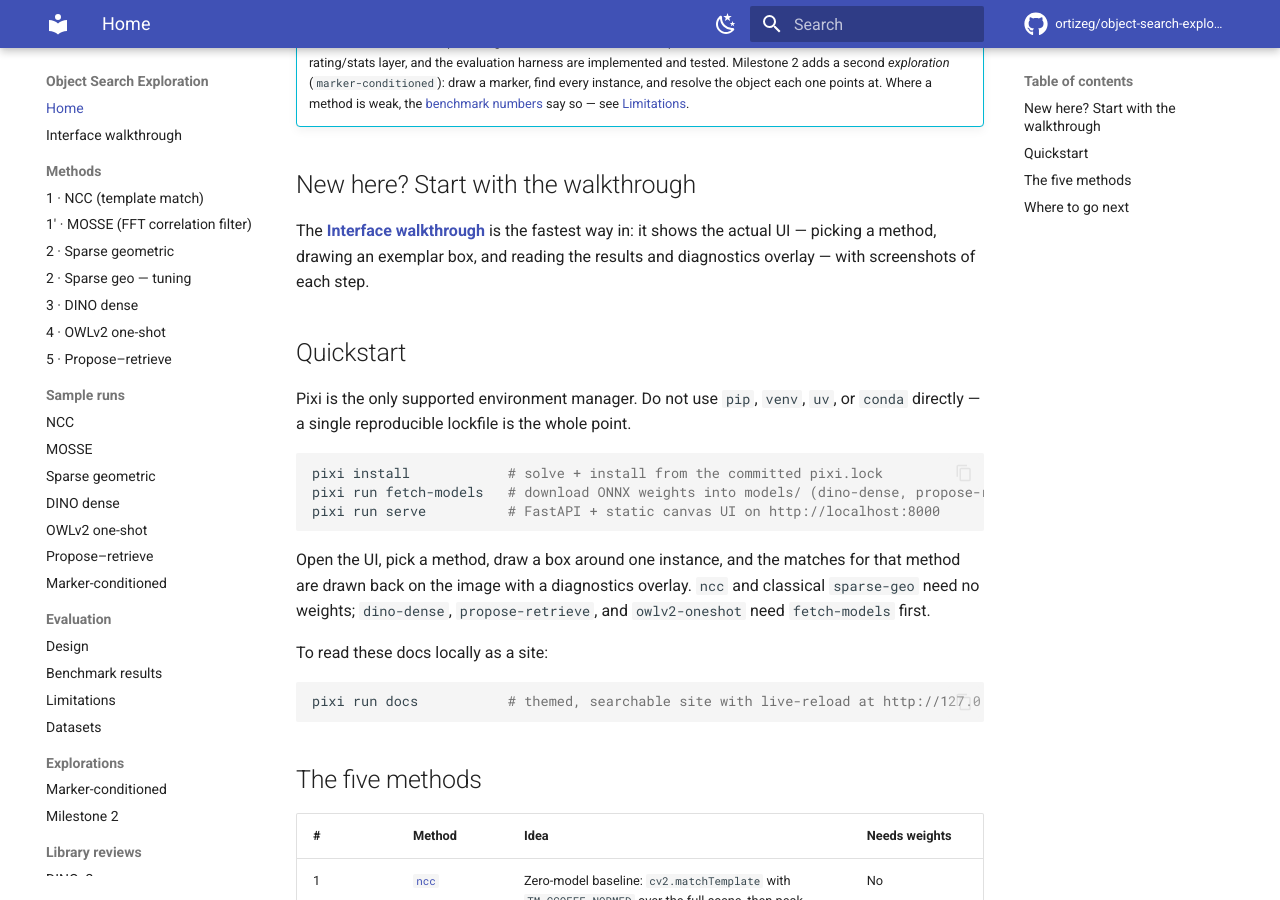
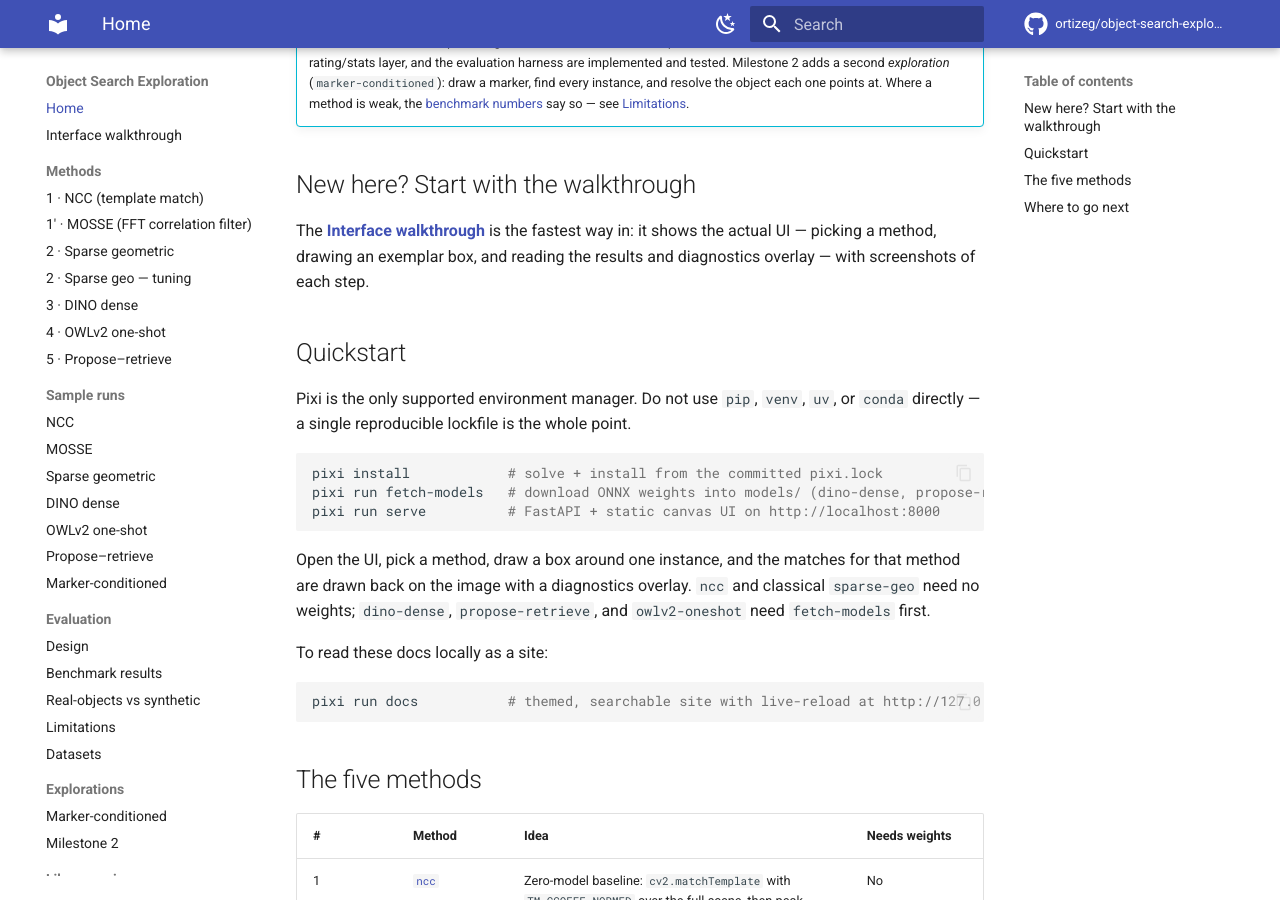
Before and after one commit to ortizeg/object-search-exploration, an MkDocs documentation site: the page built from docs/index.md, in a window 1280 px wide and 900 px high, scrolled down 464 px. Built offline with MkDocs 1.6.1 and Material for MkDocs 9.7.7, drawn with Linux system fonts in a browser that asks for light colours; comment, search, counter and statistics services are not loaded.

Commit message:
docs(nav): wire real-objects findings + owlv2 remediation doc into mkdocs nav
PR #49 shipped real-objects-findings.md and owlv2-oneshot-real-objects-improvement.md
but never added them to mkdocs.yml, so they built as orphan pages -- reachable only
by direct link, not from the site sidebar.

Co-Authored-By: Claude Opus 4.8 (1M context) <noreply@anthropic.com>

```diff
--- a/mkdocs.yml
+++ b/mkdocs.yml
@@ -92,6 +92,7 @@ nav:
   - Evaluation:
       - Design: EVAL-DESIGN.md
       - Benchmark results: benchmark/results.md
+      - Real-objects vs synthetic: reports/real-objects-findings.md
       - Limitations: LIMITATIONS.md
       - Datasets: DATASETS.md
   - Explorations:
@@ -107,5 +108,6 @@ nav:
       - MOSSE: reports/mosse-improvement.md
       - DINO dense: reports/dino-dense-improvement.md
       - OWLv2: reports/owlv2-improvement.md
+      - OWLv2 (real-objects): reports/owlv2-oneshot-real-objects-improvement.md
       - Propose–retrieve: reports/propose-retrieve-improvement.md
   - Robustness backlog: ROBUSTNESS-BACKLOG.md
```
